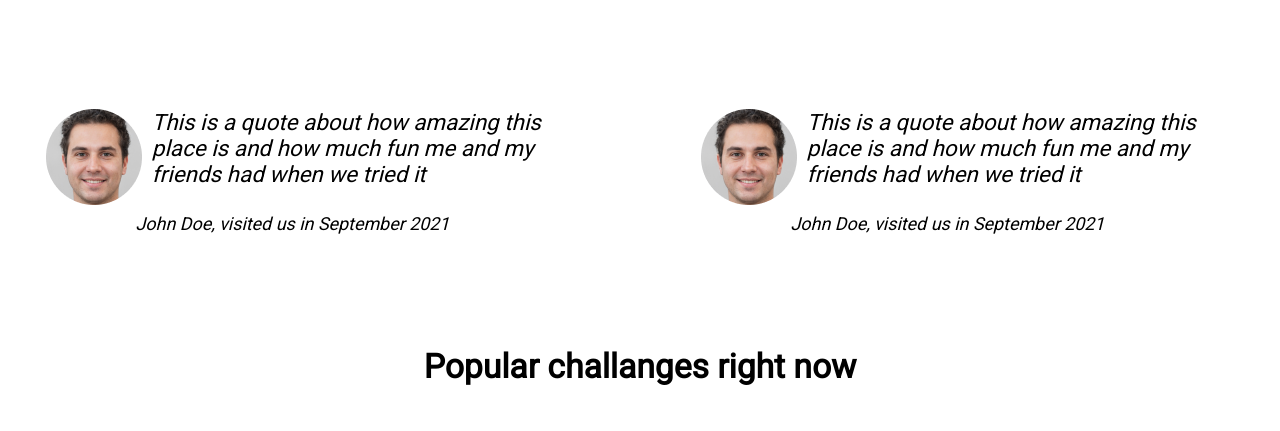
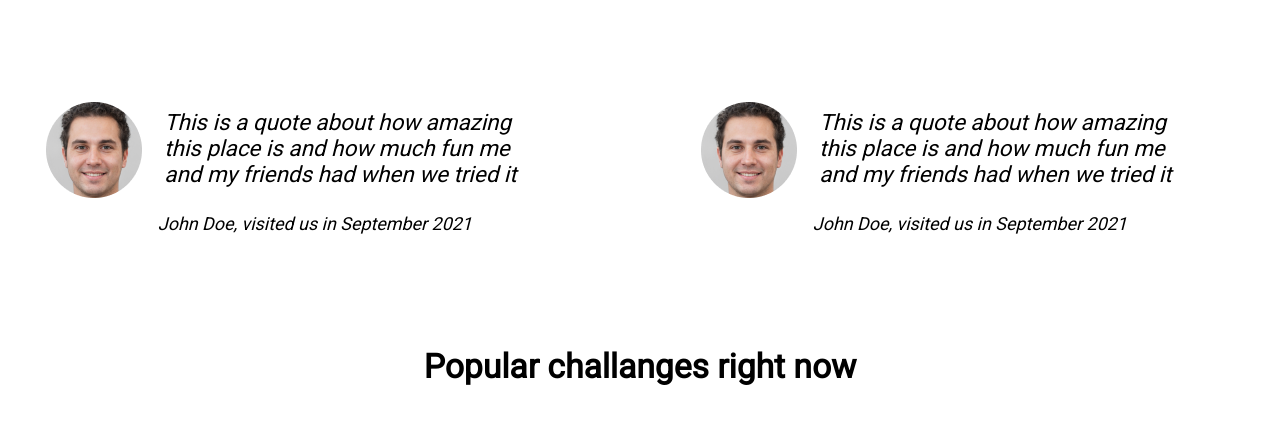
Before and after one commit to matodorovic/esc-site, a plain HTML site: page index.html in a window 1280 px wide. Shown: the part 1223-1654 px from the top of the page. Drawn offline with Linux system fonts and the light colour scheme.

Commit message:
Change in padding for cite

```diff
--- a/main.css
+++ b/main.css
@@ -241,18 +241,19 @@ header h1 {
 .comment1 p {
   font-style: italic;
   width: 40ch;
+  padding-left: rem;
 }
 
 .comment1 cite {
   font-style: italic;
   font-size: 0.8em;
-  padding-left: 4rem;
+  padding-left: 5rem;
 }
 
 .comment1 img {
   float: left;
-  margin-right: 10px;
-  padding-top: 1rem;
+  margin-right: 1rem;
+  padding-top: 0.7rem;
 }
 
 @media screen and (max-width: 800px) {
@@ -271,7 +272,7 @@ header h1 {
   }
 
   .comment1 cite {
-    margin: auto;
+    padding-left: 0;
   }
 
   .comment2 {
@@ -305,13 +306,13 @@ header h1 {
 .comment2 cite {
   font-style: italic;
   font-size: 0.8em;
-  padding-left: 4rem;
+  padding-left: 5rem;
 }
 
 .comment2 img {
   float: left;
-  margin-right: 10px;
-  padding-top: 1rem;
+  margin-right: 1rem;
+  padding-top: 0.7rem;
 }
 
 .cardbox {
```
